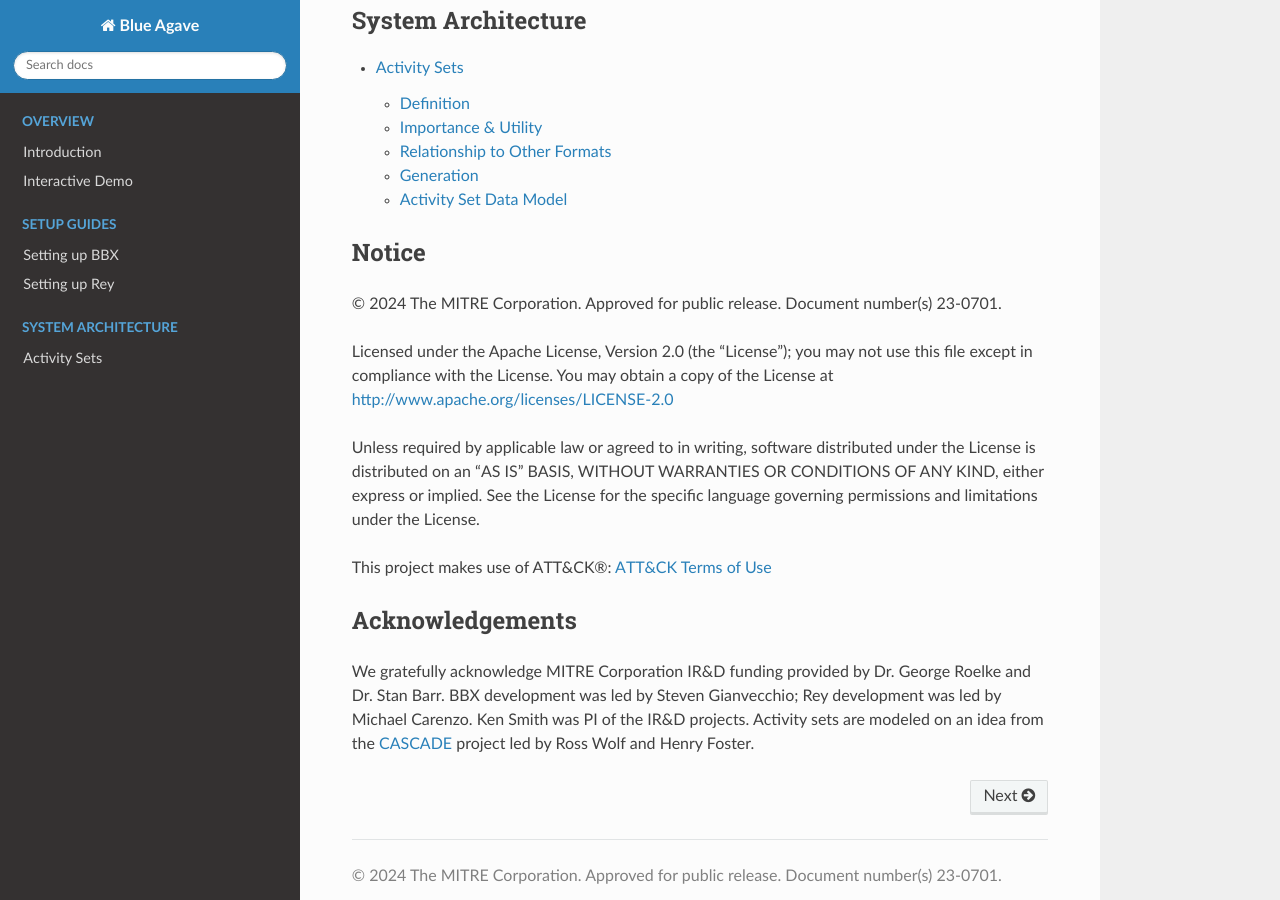
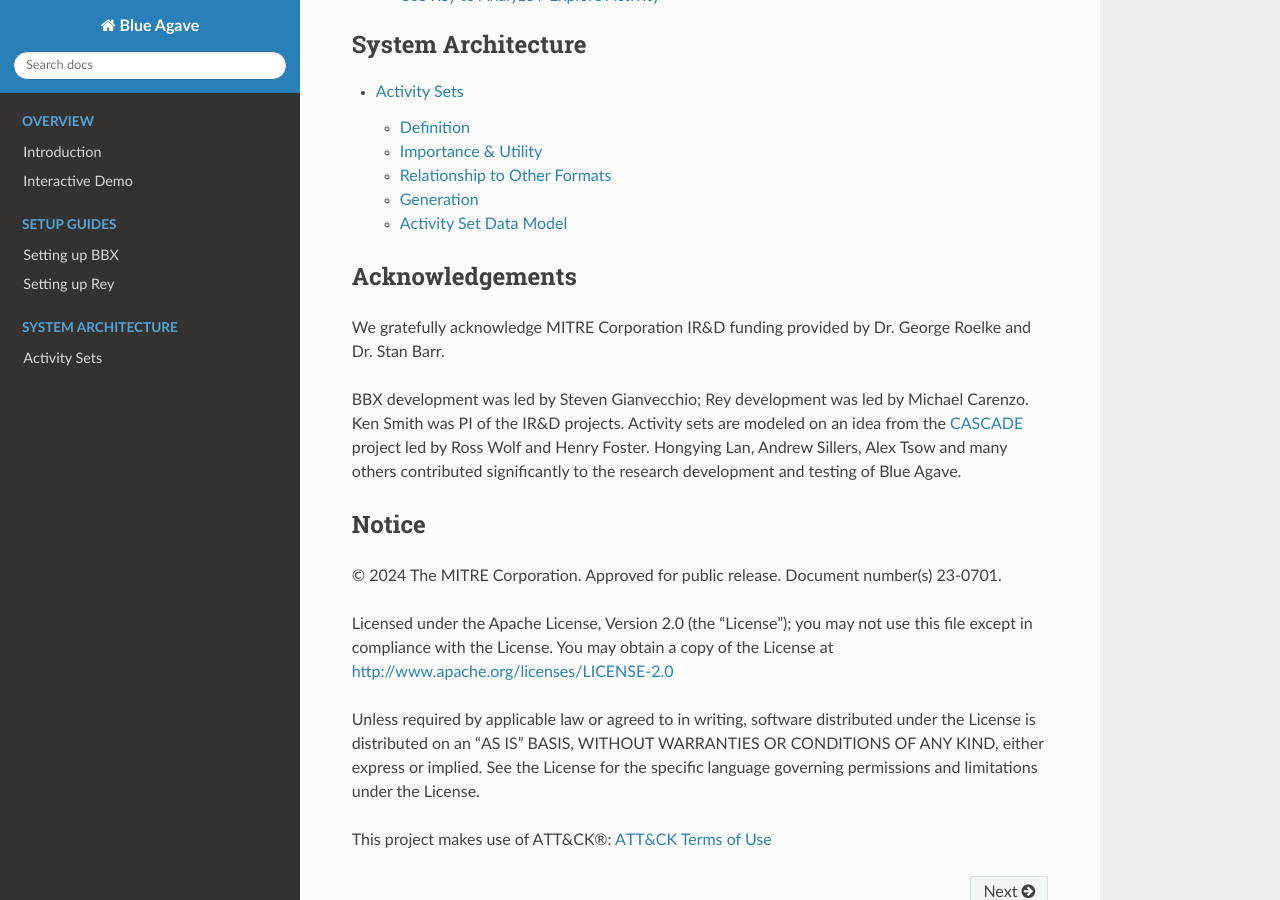
Before and after one commit to mitre/blue-agave, a Sphinx documentation site: the page built from source/index.rst, in a window 1280 px wide and 900 px high, scrolled down 860 px. Built offline with Sphinx 7.4.7 and the Read the Docs theme 3.1.0, drawn with Linux system fonts in a browser that asks for light colours; part of the change alters nothing that is shown; some of the changed text lies outside the part shown.

Commit message:
Acks & Def
Added Acknowledgements and defined "Blue Agave"

```diff
--- a/source/index.rst
+++ b/source/index.rst
@@ -1,9 +1,9 @@
 Blue Agave
 ==========
 
-The vision of Blue Agave is to provide a powerful low-overhead
+Blue Agave is an *ATT&CK Graph Analysis and Visualization Environment* (AGAVE) for defenders.
+The vision of this project is to provide a powerful low-overhead
 defensive cyber detection and analysis capability.
-**Agave** stands for *ATT&CK Graph Analysis and Visualization Environment*.
 
 Blue Agave consists of two tightly coupled tools:  **BBX** and **Rey**.
 BBX is a python application that detects suspicious activity on network hosts,
@@ -35,6 +35,19 @@ or drill down to study the fine-grained details of any event.
    activity_sets
 
 
+Acknowledgements
+----------------
+We gratefully acknowledge MITRE Corporation IR&D funding
+provided by Dr. George Roelke and Dr. Stan Barr.
+
+BBX development was led by Steven Gianvecchio; Rey development was led by Michael Carenzo.
+Ken Smith was PI of the IR&D projects.
+Activity sets are modeled on an idea from the `CASCADE <https://github.com/mitre/cascade-server/>`_
+project led by Ross Wolf and Henry Foster.
+Hongying Lan, Andrew Sillers, Alex Tsow and many others contributed significantly
+to the research development and testing of Blue Agave.
+
+
 Notice
 ------
 
@@ -46,13 +59,3 @@ Unless required by applicable law or agreed to in writing, software distributed
 
 This project makes use of ATT&CK®: `ATT&CK Terms of Use
 <https://attack.mitre.org/resources/legal-and-branding/terms-of-use/>`__
-
-
-Acknowledgements
-----------------
-We gratefully acknowledge MITRE Corporation IR&D funding
-provided by Dr. George Roelke and Dr. Stan Barr.
-BBX development was led by Steven Gianvecchio; Rey development was led by Michael Carenzo.
-Ken Smith was PI of the IR&D projects.
-Activity sets are modeled on an idea from the `CASCADE <https://github.com/mitre/cascade-server/>`_
-project led by Ross Wolf and Henry Foster.
```
Also changed, not shown: 1 other file.
